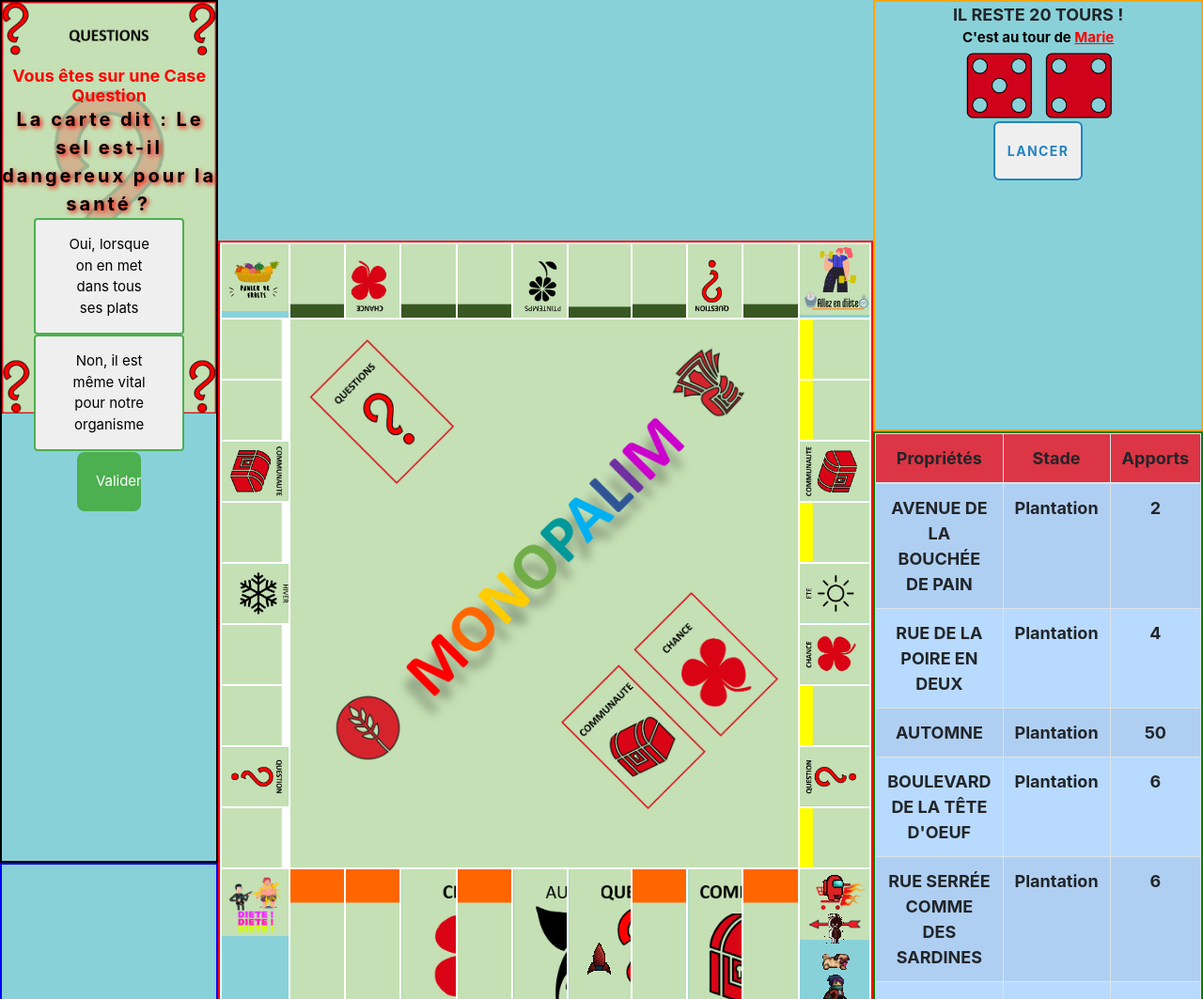
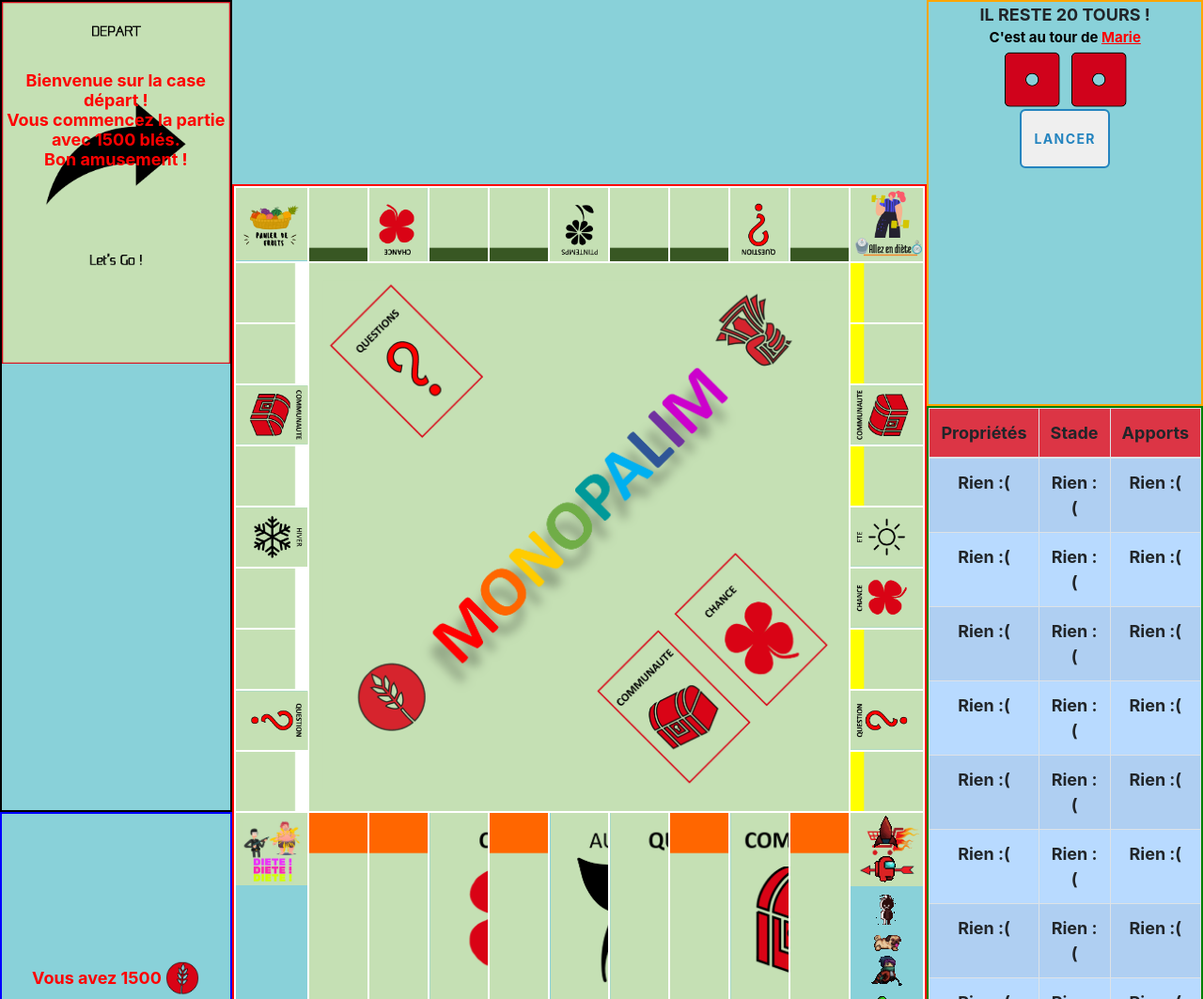
Before and after one commit to corentindessenne/CIRious-Games-2021, a website: page Front/html/game.html in a window 1280 px wide. Shown: the top 1063 px of the page at 94% size. Drawn offline with nearby package versions, Linux system fonts and the light colour scheme.

Commit message:
New Names & Arborescence

```diff
--- a/Front/html/game.html
+++ b/Front/html/game.html
@@ -16,7 +16,6 @@
     <script type="text/javascript" src="../../Back/game/board.js"></script>
     <script type="text/javascript" src="../../Back/game/player.js"></script>
     <script type="text/javascript" src="../../Back/game/monopalim.js"></script>
-    <script type="text/javascript" src="../js/viewServer.js"></script>
     <script type="text/javascript" src="../js/view.js"></script>
 
     <!-- Favicon -->
@@ -261,7 +260,7 @@
         </div>
     </div>
 
-    <script type="text/javascript" src="../js/gameTest.js"></script>
+    <script type="text/javascript" src="../js/localGame.js"></script>
 </body>
 
 </html>
--- a/Front/js/gameTest.js
+++ /dev/null
@@ -1,33 +0,0 @@
-(function() {
-    img1 = "../assets/img/pawn/amongUs40x40.gif";
-    img2 = "../assets/img/pawn/spaceshipOpen40x40.gif";
-    img3 = "../assets/img/pawn/booman40x40.gif";
-    img4 = "../assets/img/pawn/dog40x40.gif";
-    img5 = "../assets/img/pawn/popoRun40x40.gif";
-    img6 = "../assets/img/pawn/slime40x40.gif";
-    let player1 = new player(0, "Armand", 190, 20, img1, "red");
-    let player2 = new player(1, "Marie", 181, 18, img2, "blue");
-    let player3 = new player(2, "Corentin", 176, 19, img3, "green");
-    let player4 = new player(3, "Adel", 175, 20, img4, "orange");
-    let player5 = new player(4, "Noé", 186, 19, img5, "violet");
-    let player6 = new player(5, "Antoine", 177, 20, img6, "black");
-    let gameInstance = new monopalim(player1, player2, player3, player4, player5, player6);
-    gameInstance.board.grid[10][9].belonging = 0;
-    gameInstance.board.grid[10][7].belonging = 0;
-    gameInstance.board.grid[10][5].belonging = 0;
-    gameInstance.board.grid[10][4].belonging = 0;
-    gameInstance.board.grid[10][2].belonging = 0;
-    gameInstance.board.grid[10][1].belonging = 0;
-    player1.myPropriety[gameInstance.board.grid[10][9].id] = gameInstance.board.grid[10][9];
-    player1.myPropriety[gameInstance.board.grid[10][7].id] = gameInstance.board.grid[10][7];
-    player1.myPropriety[gameInstance.board.grid[10][5].id] = gameInstance.board.grid[10][5];
-    player1.myPropriety[gameInstance.board.grid[10][4].id] = gameInstance.board.grid[10][4];
-    player1.myPropriety[gameInstance.board.grid[10][2].id] = gameInstance.board.grid[10][2];
-    player1.myPropriety[gameInstance.board.grid[10][1].id] = gameInstance.board.grid[10][1];
-    player1.position = [10, 6];
-    //let gameView = new view(gameInstance);
-    gameInstance.castTheDice();
-    player1.healthyBar = 79;
-    gameInstance.taxesMoney = 100;
-    let view = new viewServer(player1, gameInstance, false, false, true);
-})();
--- /dev/null
+++ b/Front/js/localGame.js
@@ -0,0 +1,16 @@
+(function() {
+    img1 = "../assets/img/pawn/amongUs40x40.gif";
+    img2 = "../assets/img/pawn/spaceshipOpen40x40.gif";
+    img3 = "../assets/img/pawn/booman40x40.gif";
+    img4 = "../assets/img/pawn/dog40x40.gif";
+    img5 = "../assets/img/pawn/popoRun40x40.gif";
+    img6 = "../assets/img/pawn/slime40x40.gif";
+    let player1 = new player(0, "Armand", 190, 20, img1, "red");
+    let player2 = new player(1, "Marie", 181, 18, img2, "blue");
+    let player3 = new player(2, "Corentin", 176, 19, img3, "green");
+    let player4 = new player(3, "Adel", 175, 20, img4, "orange");
+    let player5 = new player(4, "Noé", 186, 19, img5, "violet");
+    let player6 = new player(5, "Antoine", 177, 20, img6, "black");
+    let gameInstance = new monopalim(player1, player2, player3, player4, player5, player6);
+    let gameView = new view(gameInstance);
+})();
```
